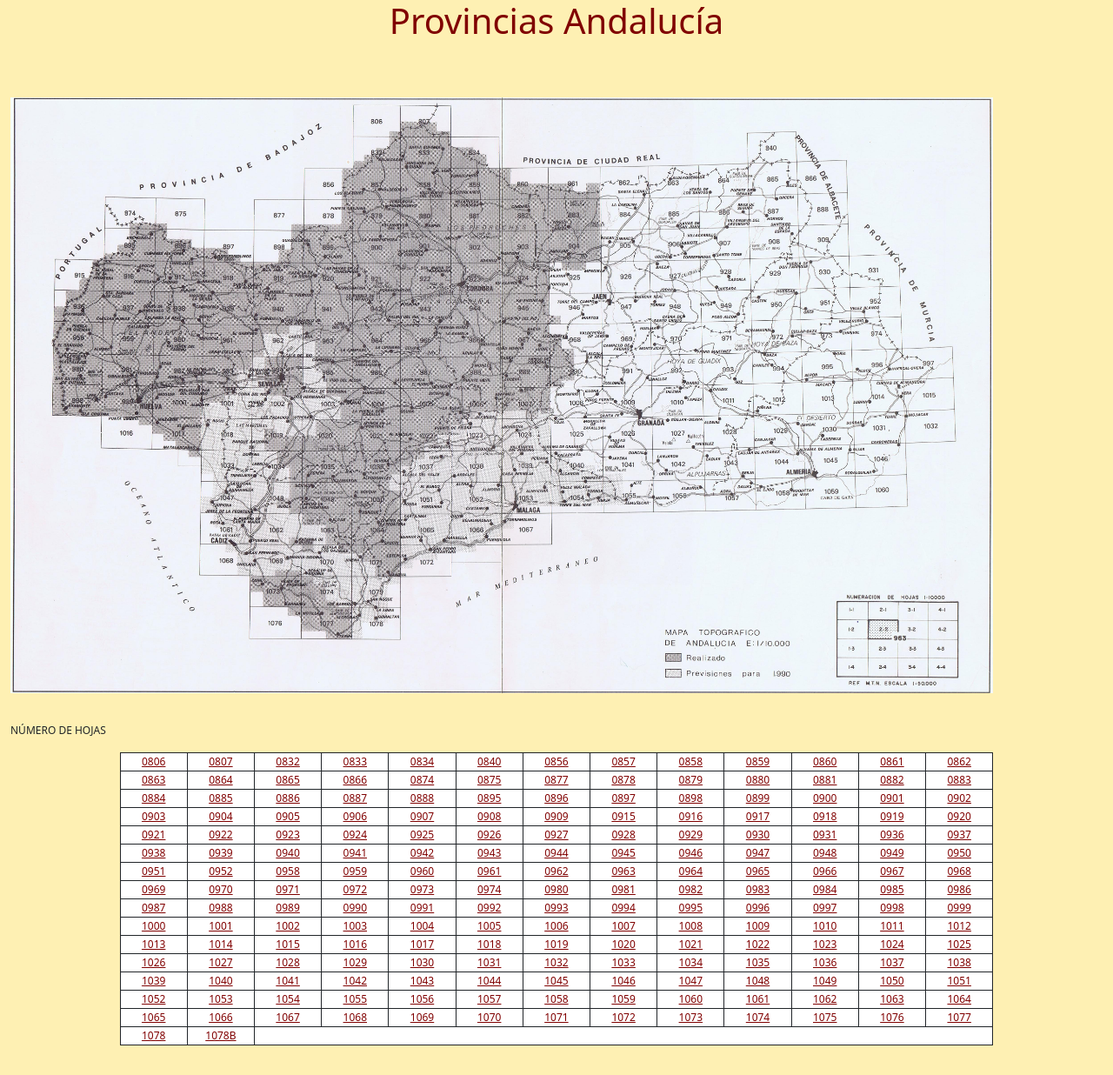
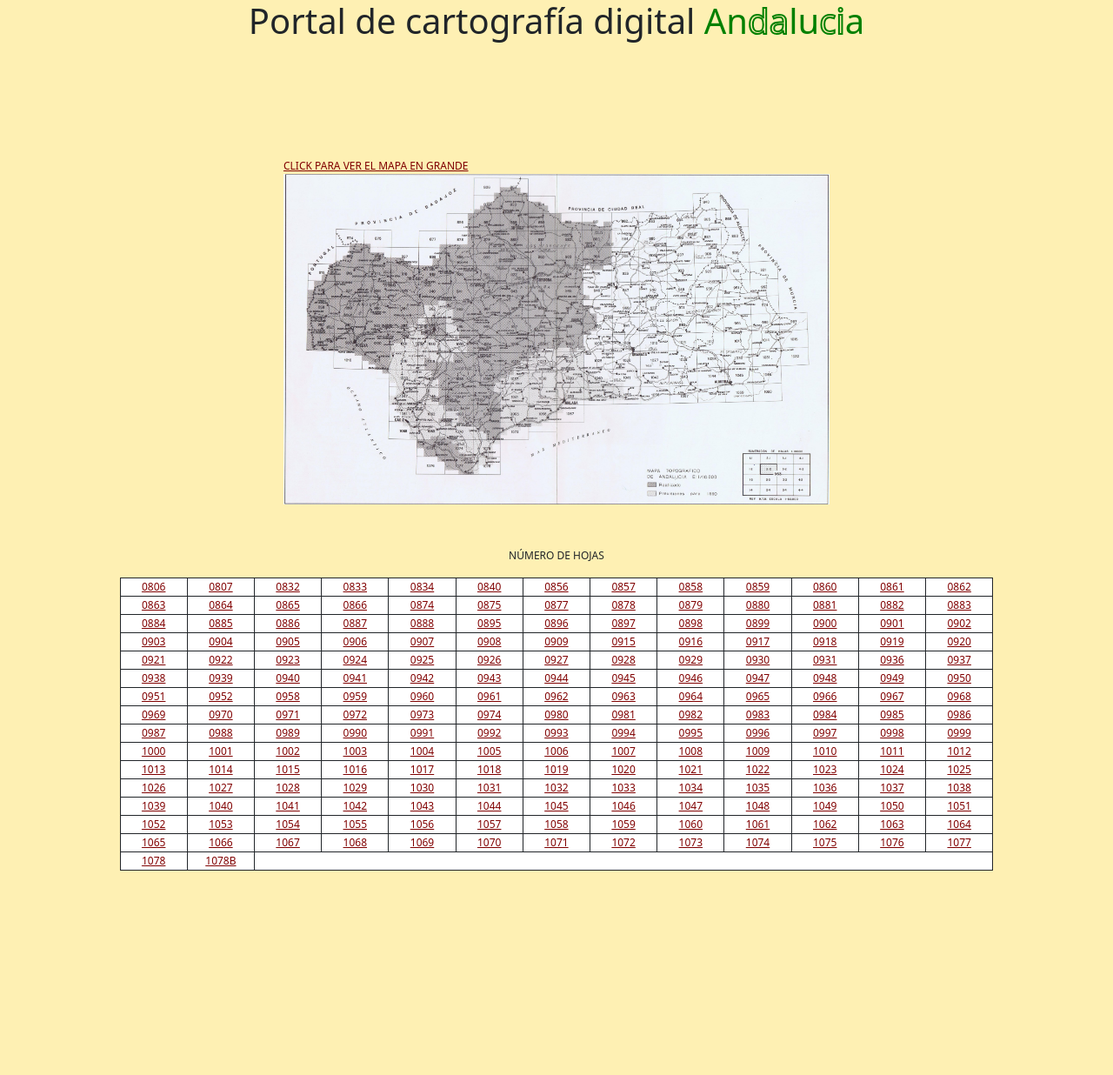
Before and after one commit to jescuderobus/rrcartografia, a PHP site: page /mapa_grande.html in a window 1280 px wide. Shown: the whole page at 87% size. After the commit the page ends 1001 px from the top, so only its background shows below. Run offline with PHP 8.4, Linux system fonts and the light colour scheme; some libraries are stand-ins or nearby versions.

Commit message:
Mapa topográfico cambiado

```diff
--- a/mapas211125/mapas_prueba.html
+++ b/mapas211125/Topografia_andalucia.html
@@ -11,8 +11,7 @@
 		<link rel="stylesheet" type="text/css" href="miestilito.css">
 		<title>Cartografía Andalucía</title>
 		<h1 class="titulonoticia" style="text-align: center;" mce_style="text-align: center;">
-				Portal de
-				cartografía digital <grad style="color: green">An</grad><grad class="texto-borde">da</grad><grad style="color: green">lu</grad><grad class="texto-borde">ci</grad><grad style="color: green">a</grad>
+				Mapa topográfico de <grad style="color: green">An</grad><grad class="texto-borde">da</grad><grad style="color: green">lu</grad><grad class="texto-borde">ci</grad><grad style="color: green">a</grad>
 		</h1>
 
 <script type="teXt/javascript">
--- a/mapas211125/mapa_grande.html
+++ b/mapas211125/mapa_grande.html
@@ -10,7 +10,10 @@
         <script src="ios-orientationchange-fix.min.js"></script>
         <link rel="stylesheet" type="text/css" href="miestilazo.css">
         <title>Cartografía Andalucía</title>
-        <h1 class="titulonoticia" style="text-align: center;" mce_style="text-align: center;">Provincias Andalucía </h1>
+        <h1 class="titulonoticia" style="text-align: center;" mce_style="text-align: center;">
+                Portal de
+                cartografía digital <grad style="color: green">An</grad><grad class="texto-borde">da</grad><grad style="color: green">lu</grad><grad class="texto-borde">ci</grad><grad style="color: green">a</grad>
+</h1>
 
 </head>
 
@@ -18,21 +21,24 @@
 
         <div class="container-fluid">
                 <div class='row'>
-                        <div class="col-md-12">
+                                <div class="col-md-12">
 
-                                <h1 class="titulonoticia">&nbsp;</h1>
-                                <div class="contenerdor">
+                                <div class="contenedor">
 
-
-                                        <div class="imagen ">
-                                                <img src="mapatopo.jpg" height="90%" border="0" width="90%">
-
+                                        <div class="">
+                                                <p style="padding-top:10%;padding-left: 25%;padding-right: 25%;" mce_style="padding-left: 60px;">
+                                                        <a class="align-content-center" href="mapatopo.jpg">CLICK PARA VER EL MAPA EN GRANDE</a>
+                                                        <img src="mapatopo.jpg"
+                                                        class="img-fluid" usemap="#andalucia_Map"
+                                                        mce_src="images/cartografia/andalucia.png"
+                                                        border="0" >
+                                                </p>
                                         </div>
 
                                         <div class="contenedor2">
                                                 <caption>
                                                         <p><br></p>
-                                                        <p>NÚMERO DE HOJAS</p>
+                                                        <p class="text-center">NÚMERO DE HOJAS</p>
                                                 </caption>
                                                 <table class="responsive-table" style="width: 80%; margin-left: 10%;">
 
--- a/mapas211125/miestilazo.css
+++ b/mapas211125/miestilazo.css
@@ -7,9 +7,10 @@ padding: 0;
 font-size: 12px;
 }
 
-h1{
-color: #800000;
-}
+.texto-borde {
+	-webkit-text-stroke: 2px green;
+	color: transparent;
+  }
 
 a {
 	color: #800000;
@@ -40,4 +41,11 @@ td{
 	border:solid 1px;
 }
 
+.mapa {
+
+	max-width: 75%;
+	max-height: 75%;
+	/*background-image: url("https://upload.wikimedia.org/wikipedia/commons/9/9a/Bandera_de_Andalucia.svg");
+	background-position: 120%;*/
+}
 /**************************************************************************************************************************/
```
